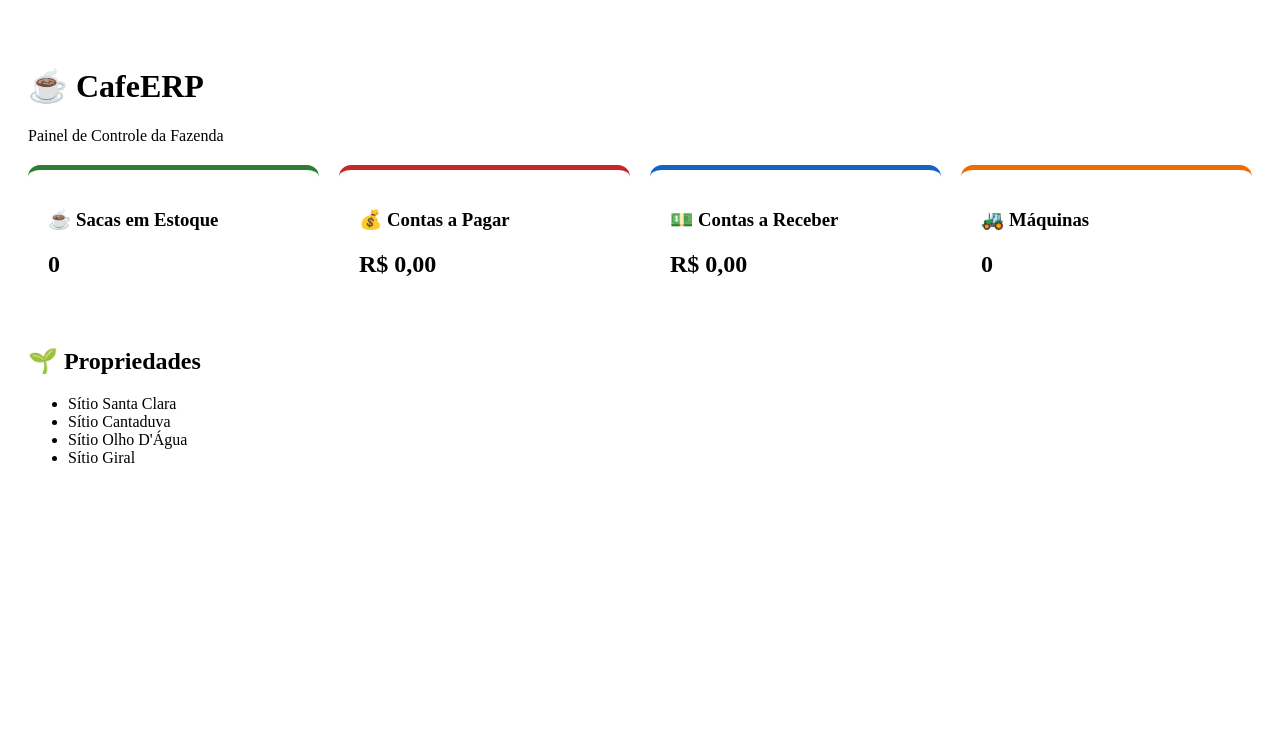
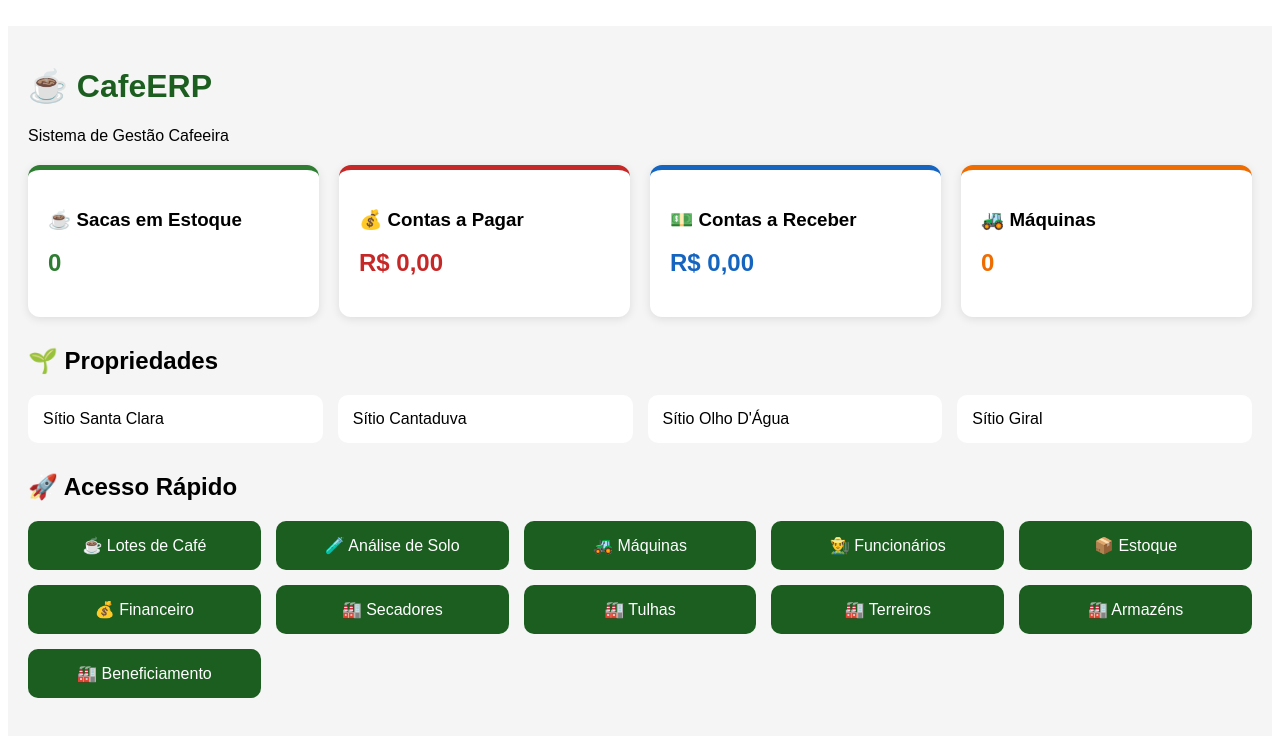
Before and after one commit to edersoncm14-ai/EDER, a React (Vite) app: page / in a window 1280 px wide. Shown: the top 736 px of the page. Built offline with nearby package versions, Linux system fonts and the light colour scheme.

Commit message:
Update DashboardPage.jsx

```diff
--- a/DashboardPage.jsx
+++ b/DashboardPage.jsx
@@ -1,67 +1,173 @@
 export default function DashboardPage() {
+const cards = [
+{
+titulo: "☕ Sacas em Estoque",
+valor: "0",
+cor: "#2E7D32",
+},
+{
+titulo: "💰 Contas a Pagar",
+valor: "R$ 0,00",
+cor: "#C62828",
+},
+{
+titulo: "💵 Contas a Receber",
+valor: "R$ 0,00",
+cor: "#1565C0",
+},
+{
+titulo: "🚜 Máquinas",
+valor: "0",
+cor: "#EF6C00",
+},
+];
+
+const menuItems = [
+"☕ Lotes de Café",
+"🧪 Análise de Solo",
+"🚜 Máquinas",
+"👨‍🌾 Funcionários",
+"📦 Estoque",
+"💰 Financeiro",
+"🏭 Secadores",
+"🏭 Tulhas",
+"🏭 Terreiros",
+"🏭 Armazéns",
+"🏭 Beneficiamento",
+];
+
 return (
-<div style={{ padding: "20px" }}>
-<h1>☕ CafeERP</h1>
+<div
+ style={{
+ fontFamily: "Arial",
+ background: "#f5f5f5",
+ minHeight: "100vh",
+ padding: "20px",
+ }}
+ >
+<h1 style={{ color: "#1b5e20" }}>
+☕ CafeERP
+</h1>
 
-<p>Painel de Controle da Fazenda</p>
+<p>Sistema de Gestão Cafeeira</p>
 
 <div
  style={{
  display: "grid",
- gridTemplateColumns: "repeat(auto-fit, minmax(220px,1fr))",
+ gridTemplateColumns:
+ "repeat(auto-fit, minmax(220px,1fr))",
  gap: "20px",
- marginTop: "20px"
+ marginTop: "20px",
  }}
  >
-<div style={{
- background:"#fff",
- padding:"20px",
- borderRadius:"12px",
- borderTop:"5px solid #2E7D32"
- }}>
-<h3>☕ Sacas em Estoque</h3>
-<h2>0</h2>
+{cards.map((card) => (
+<div
+ key={card.titulo}
+ style={{
+ background: "#fff",
+ borderRadius: "12px",
+ padding: "20px",
+ boxShadow:
+ "0 2px 10px rgba(0,0,0,0.1)",
+ borderTop: `5px solid ${card.cor}`,
+ }}
+ >
+<h3>{card.titulo}</h3>
+
+<h2
+ style={{
+ color: card.cor,
+ marginTop: "10px",
+ }}
+ >
+{card.valor}
+</h2>
+</div>
+))}
 </div>
 
-<div style={{
- background:"#fff",
- padding:"20px",
- borderRadius:"12px",
- borderTop:"5px solid #C62828"
- }}>
-<h3>💰 Contas a Pagar</h3>
-<h2>R$ 0,00</h2>
+<h2 style={{ marginTop: "30px" }}>
+🌱 Propriedades
+</h2>
+
+<div
+ style={{
+ display: "grid",
+ gridTemplateColumns:
+ "repeat(auto-fit, minmax(220px,1fr))",
+ gap: "15px",
+ }}
+ >
+<div
+ style={{
+ background: "#fff",
+ padding: "15px",
+ borderRadius: "10px",
+ }}
+ >
+Sítio Santa Clara
 </div>
 
-<div style={{
- background:"#fff",
- padding:"20px",
- borderRadius:"12px",
- borderTop:"5px solid #1565C0"
- }}>
-<h3>💵 Contas a Receber</h3>
-<h2>R$ 0,00</h2>
+<div
+ style={{
+ background: "#fff",
+ padding: "15px",
+ borderRadius: "10px",
+ }}
+ >
+Sítio Cantaduva
 </div>
 
-<div style={{
- background:"#fff",
- padding:"20px",
- borderRadius:"12px",
- borderTop:"5px solid #EF6C00"
- }}>
-<h3>🚜 Máquinas</h3>
-<h2>0</h2>
+<div
+ style={{
+ background: "#fff",
+ padding: "15px",
+ borderRadius: "10px",
+ }}
+ >
+Sítio Olho D'Água
+</div>
+
+<div
+ style={{
+ background: "#fff",
+ padding: "15px",
+ borderRadius: "10px",
+ }}
+ >
+Sítio Giral
 </div>
 </div>
 
-<h2 style={{ marginTop: "30px" }}>🌱 Propriedades</h2>
+<h2 style={{ marginTop: "30px" }}>
+🚀 Acesso Rápido
+</h2>
 
-<ul>
-<li>Sítio Santa Clara</li>
-<li>Sítio Cantaduva</li>
-<li>Sítio Olho D'Água</li>
-<li>Sítio Giral</li>
-</ul>
+<div
+ style={{
+ display: "grid",
+ gridTemplateColumns:
+ "repeat(auto-fit, minmax(200px,1fr))",
+ gap: "15px",
+ }}
+ >
+{menuItems.map((item) => (
+<button
+ key={item}
+ style={{
+ border: "none",
+ background: "#1b5e20",
+ color: "#fff",
+ padding: "15px",
+ borderRadius: "10px",
+ cursor: "pointer",
+ fontSize: "16px",
+ }}
+ >
+{item}
+</button>
+))}
+</div>
 </div>
 );
 }
```
